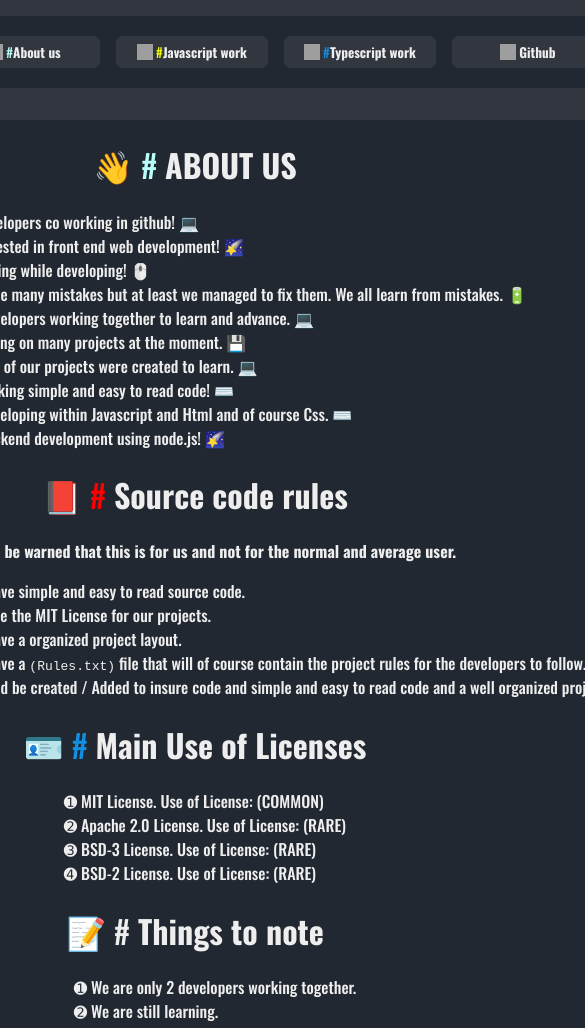
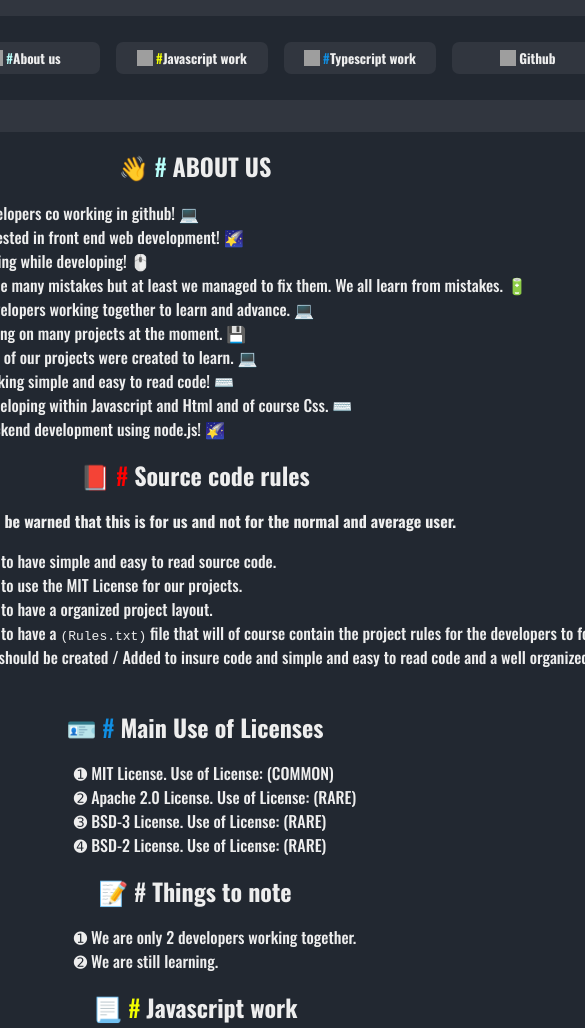
Before and after one commit to DolmaAndKebab/DolmaAndKebab.github.io, a website with bundled scripts: page Main/Index.html in a window 390 px wide. Shown: the top 1028 px of the page, 585 px wide, since content can reach past the window. Built offline with nearby package versions, Linux system fonts and the light colour scheme; grey boxes are pictures that could not be loaded.

Commit message:
📗 CSS MOBILE SUPPORT! ROOT CSS

```diff
--- a/Main/CSS/Root.css
+++ b/Main/CSS/Root.css
@@ -8,8 +8,8 @@
 
 /* Html element */
 html {
-    margin: 0rem;
-    padding: 0rem;
+    margin: 0;
+    padding: 0;
     color-scheme: dark;
 }
 
@@ -19,14 +19,14 @@ body, #ROOT {
     background-attachment: fixed;
     background-position: center;
     background-repeat: no-repeat;
-    margin: 0rem;
-    padding: 0rem;
+    margin: 0;
+    padding: 0;
     display: grid;
     place-items: center;
     justify-content: center;
     align-items: center;
     text-align: center;
-    border: 0rem solid transparent;
+    border: 0;
     cursor: default;
 }
 
@@ -36,8 +36,8 @@ body, #ROOT {
     justify-content: center;
     align-items: center;
     text-align: center;
-    width: 150vh;
-    height: 8.5vh;
+    width: 100%; /* Adjust width for mobile */
+    height: 10vh; /* Adjust height for mobile */
     margin: 1rem;
 }
 
@@ -49,8 +49,8 @@ body, #ROOT {
     flex-direction: column;
     align-items: center;
     text-align: center;
-    width: 150vh;
-    height: 200vh;
+    width: 100%; /* Adjust width for mobile */
+    height: auto; /* Adjust height for mobile */
     margin: 1rem;
 }
 
@@ -72,7 +72,7 @@ body::-webkit-scrollbar-thumb {
 /* ul element */
 ul {
     list-style-type: none;
-    margin: 0rem;
+    margin: 0;
 }
 
 /* li element */
@@ -93,6 +93,7 @@ li:hover {
 h1, h2, h3, h4, h5, h6 {
     color: var(--Color3);
     transition: all 0.25s ease;
+    font-size: 1.5rem; /* Adjust font size for mobile */
 }
 
 /* h1, h2, h3, h4, h5, h6 elements hover */
```
